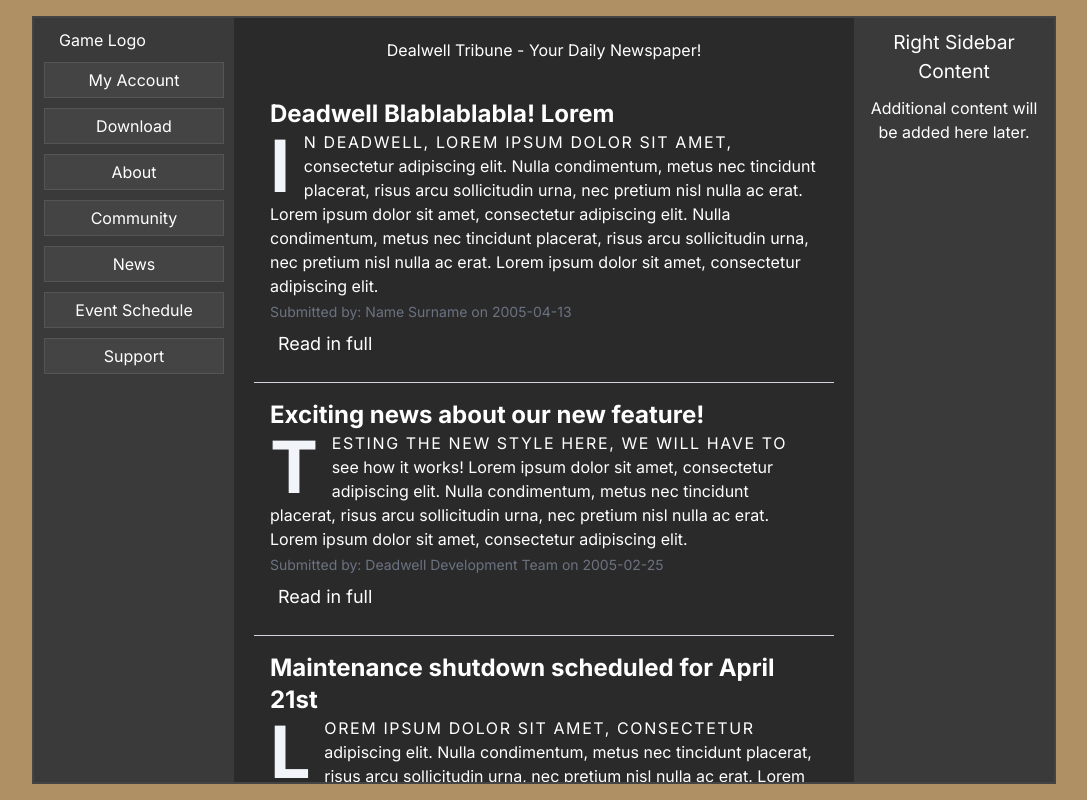
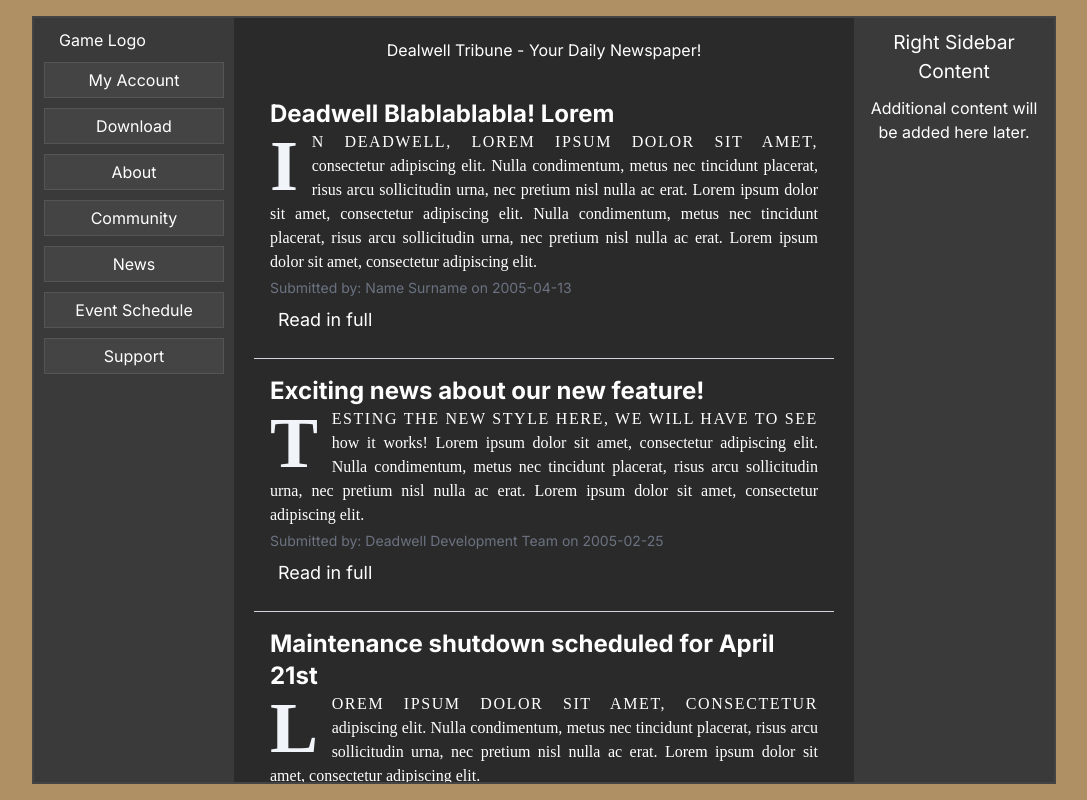
Before and after one commit to feliperost/mmo-visual-short, a Next.js app: page /news in a window 1280 px wide. Shown: the whole page, without its empty margins (96-1183 px from the left). Built offline with nearby package versions, Linux system fonts and the light colour scheme.

Commit message:
minor styling changes

```diff
--- a/app/community/page.tsx
+++ b/app/community/page.tsx
@@ -9,16 +9,21 @@ export default function Community() {
     <>
       <div className="@apply flex w-[1024px] h-[768px] bg-[#2a2a2a] border-2 border-solid border-[#444]">
         <Sidebar/>
+
           <div className="@apply flex-1 overflow-y-auto p-5">
               <div className="@apply text-center mb-5">
                   <h1>Deadwell Community Forum</h1>
+                  <div>
+                    <h2>Our Latest Posts:</h2>
+                  </div>
               </div>
                 <ForumPostList/>
               <p>And, at the end:</p>
-              <Button>
+              <Button variant="test">
                 <Link href="/forum">Go to the Deadwell Forum!</Link>
               </Button>
           </div>
+
         <RightSidebar/>
       </div>
     </>
--- a/app/components/NewsList.tsx
+++ b/app/components/NewsList.tsx
@@ -35,9 +35,9 @@ const NewsList = () => {
       {news.map((article) => (
         <div key={article.news_id} className="p-4 border-b border-gray-300">
           <h2 className="text-2xl font-bold">{article.news_title}</h2>
-          <p className="first-line:uppercase first-line:tracking-widest
+          <p className="font-PlayfairDisplay first-line:uppercase first-line:tracking-widest
   first-letter:text-7xl first-letter:font-bold first-letter:text-slate-100
-  first-letter:mr-3 first-letter:float-left">{article.news_body}</p>
+  first-letter:mr-3 first-letter:float-left text-justify">{article.news_body}</p>
           <p className="text-sm text-gray-500 mt-1">Submitted by: {article.news_creator} on {article.news_date}</p>
 
         {/* reminder: work on the hover effect below */}
--- a/app/components/forumPostList.tsx
+++ b/app/components/forumPostList.tsx
@@ -1,6 +1,7 @@
 "use client";
 
 import { useState, useEffect } from 'react';
+import Link from 'next/link';
 
 // defining what a post and a comment are
 interface Comment {
@@ -50,13 +51,21 @@ const ForumPostList = () => {
           <p className="text-sm text-gray-500 mt-1">Submitted by: {post.post_creator} on {post.post_date}</p>
 
           <div className="mt-4">
-            <h3 className="text-xl font-semibold">Comments</h3>
+            <h3 className="text-xl font-semibold">Latest comments:</h3>
             {post.post_comments.map((comment) => (
               <div key={comment.comment_id} className="mt-2 pl-4 border-l border-gray-300">
                 <p className="text-gray-700">{comment.comment_body}</p>
                 <p className="text-sm text-gray-500 mt-1">By {comment.comment_creator} on {comment.comment_date}</p>
               </div>
             ))}
+
+            <div className="w-full relative flex justify-between flex-wrap">
+              <p className="text-lg m-2 group relative w-max">
+              <Link className="" href="/forum">Read full post</Link>
+              <span className="absolute -bottom-1 left-0 w-0 transition-all h-0.5 bg-stone-500 group-hover:w-full"></span>
+              </p>
+            </div>
+
           </div>
         </div>
       ))}
--- a/app/globals.css
+++ b/app/globals.css
@@ -1,6 +1,7 @@
 @tailwind base;
 @tailwind components;
 @tailwind utilities;
+@import url('https://fonts.googleapis.com/css2?family=Playfair+Display:ital,wght@0,400;0,500;1,400&display=swap');
 
 @layer base {
   :root {
--- a/app/news/page.tsx
+++ b/app/news/page.tsx
@@ -2,6 +2,7 @@ import Sidebar from "../components/sidebar"
 import RightSidebar from "../components/rightSidebar"
 import Link from "next/link"
 import NewsList from "../components/NewsList"
+import { Button } from "@/components/ui/button"
 
 export default function About() {
     return (
@@ -24,7 +25,9 @@ export default function About() {
             </div>
 
             <p>And, at the end:</p>
-            <Link href="/forum">Load more news</Link>
+            <Button variant="test">
+            <Link href="/forum">Deadwell Tribune News Archive</Link>
+            </Button>
 
             </div>
           <RightSidebar/>
--- a/tailwind.config.ts
+++ b/tailwind.config.ts
@@ -18,6 +18,9 @@ const config = {
       },
     },
     extend: {
+      fontFamily: {
+        PlayfairDisplay: ['Playfair Display', 'serif'],
+       },
       colors: {
         border: "hsl(var(--border))",
         input: "hsl(var(--input))",
```
